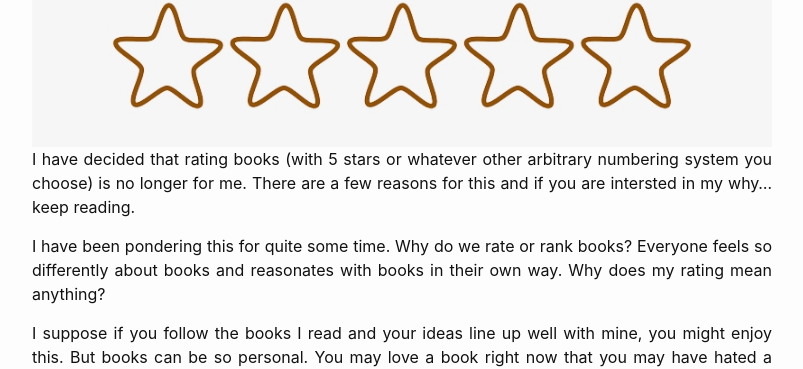
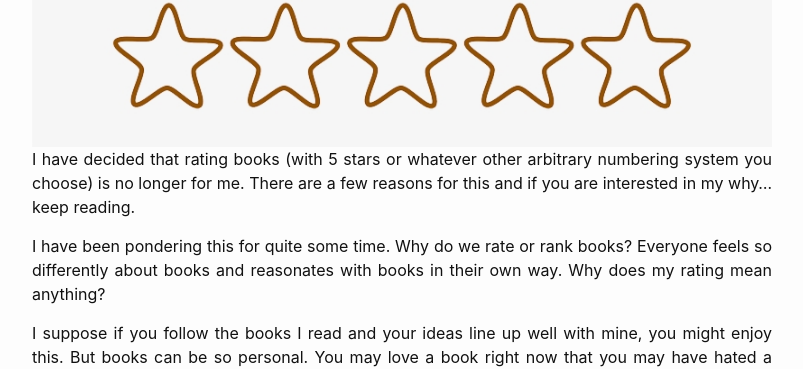
Before and after one commit to minihays/minihays.github.io, a Jekyll site: the page built from _posts/2021-04-28-book-ratings.markdown, in a window 1280 px wide. Shown: the part 513-882 px from the top of the page, without its empty margins (238-1041 px from the left). Built offline with Jekyll 4.4.1, drawn with Linux system fonts in a browser that asks for light colours.

Commit message:
Fixing typos

```diff
--- a/_posts/2021-04-03-march-books-read.markdown
+++ b/_posts/2021-04-03-march-books-read.markdown
@@ -8,7 +8,7 @@ I was shocked last month when I read 16 books. And here I am again, sharing 16 m
 
 All but one of the books this month (And We Came Outside And Saw The Stars Again - which was a compilation of aruthors' works) is by a woman author. And this wasn't by accident since March is Women's History Month. I made an effort to pass on books that were on my to-read this if they weren't by females this month. It was really nice filling my reading with so many female authors. I have so many more I want to read, but
 
-I enjoyed the majority of the books this month, but if you want full reviews, check out my [bookstagram page](http://instagram.com/minihaysreads). I have also decided that ranking books isn't something I am going to do anymore, starting in April. I will do another blog post on this expanation soon.
+I enjoyed the majority of the books this month, but if you want full reviews, check out my [bookstagram page](http://instagram.com/minihaysreads). I have also decided that ranking books isn't something I am going to do anymore, starting in April. I will do another blog post on this explanation soon.
 
 Here is a summary and a link for each of the books.
 
--- a/_posts/2021-04-28-book-ratings.markdown
+++ b/_posts/2021-04-28-book-ratings.markdown
@@ -4,7 +4,7 @@ title: "No More Book Ranking"
 categories: [Books]
 ---
 ![stars](/images/stars.png)
-I have decided that rating books (with 5 stars or whatever other arbitrary numbering system you choose) is no longer for me. There are a few reasons for this and if you are intersted in my why...keep reading.
+I have decided that rating books (with 5 stars or whatever other arbitrary numbering system you choose) is no longer for me. There are a few reasons for this and if you are interested in my why...keep reading.
 
 I have been pondering this for quite some time. Why do we rate or rank books? Everyone feels so differently about books and reasonates with books in their own way. Why does my rating mean anything?
 
```
